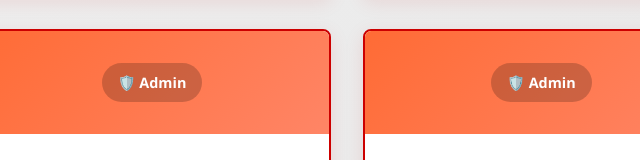
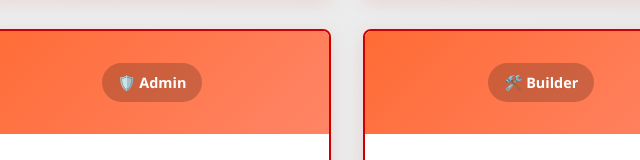
Before and after one commit to aqiinatsir/Mezzing-Legends, a plain HTML site: page index.html in a window 1280 px wide. Shown: the part 2643-2803 px from the top of the page, 488-1128 px from the left. Drawn offline with Linux system fonts and the light colour scheme.

Commit message:
index.html

```diff
--- a/index.html
+++ b/index.html
@@ -148,10 +148,10 @@
                     </div>
                 </div>
 
-                <!-- Admin 3 -->
+                <!-- Builder -->
                 <div class="team-card admin">
                     <div class="team-header">
-                        <div class="team-badge">🛡️ Admin</div>
+                        <div class="team-badge">🛠️ Builder</div>
                     </div>
                     <div class="team-body">
                         <p><strong>Nama:</strong> Kenzo</p>
```
